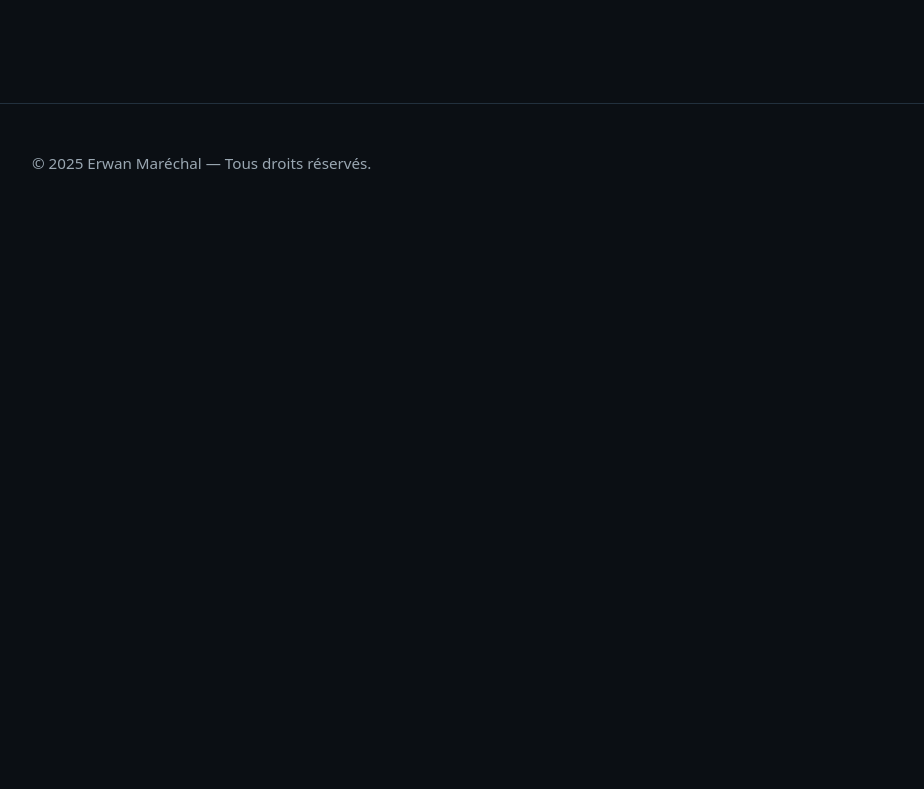
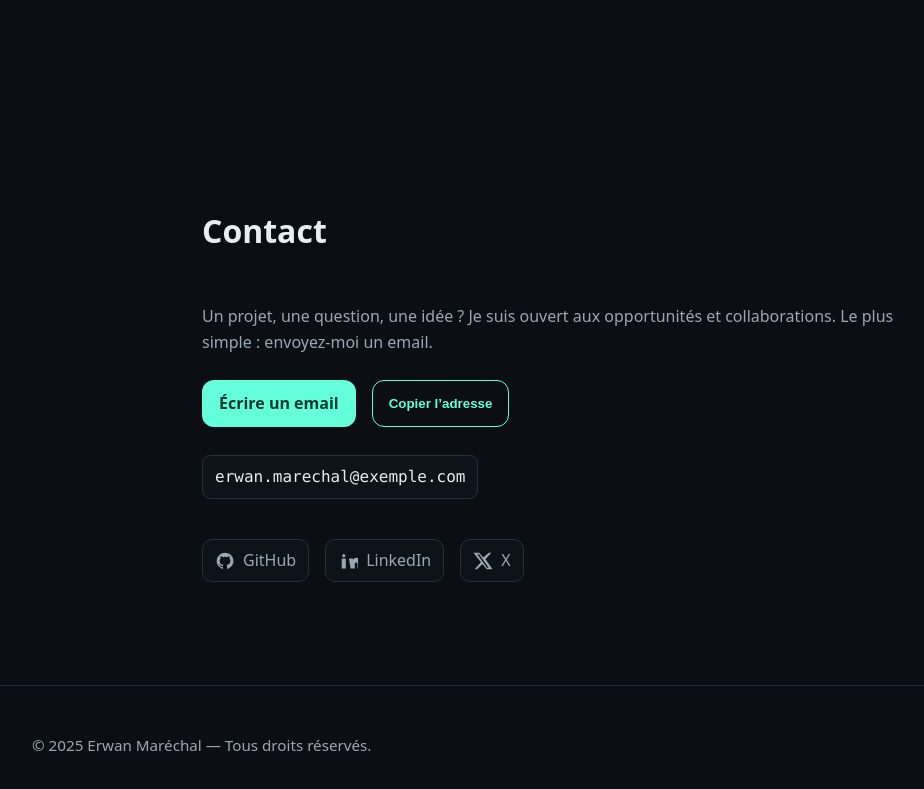
Before and after one commit to Erwan1202/Porfolio_Simple, a Next.js app: page / in a window 1280 px wide. Shown: the part 3215-4004 px from the top of the page, without its empty margins (82-1006 px from the left). Before the commit the page ends 3438 px from the top, so only its background shows below. Built offline with nearby package versions, Linux system fonts and the light colour scheme.

Commit message:
feat: add Contact section with email copy functionality and social links

```diff
--- a/app/page.js
+++ b/app/page.js
@@ -2,6 +2,7 @@ import Hero from './sections/Hero';
 import About from './sections/About';
 import Experience from '@/components/Experience';
 import Projects from '@/components/Projects';
+import Contact from '@/components/Contact';
 export default function Page() {
     return (
         <>
@@ -9,6 +10,7 @@ export default function Page() {
             <About />
             <Experience />
             <Projects />
+            <Contact />
         </>
     );
 }
--- /dev/null
+++ b/components/Contact.js
@@ -0,0 +1,106 @@
+"use client";
+
+import { useState, useMemo } from "react";
+import { links } from "@/data/links";
+
+export default function Contact() {
+  const [copied, setCopied] = useState(false);
+
+  const mailto = useMemo(() => {
+    const params = new URLSearchParams({
+      subject: "Contact — Portfolio",
+      body: "Bonjour Erwan,\n\nJe vous écris à propos de ..."
+    });
+    return `mailto:${links.email}?${params.toString()}`;
+  }, []);
+
+  async function copyEmail() {
+    try {
+      await navigator.clipboard.writeText(links.email);
+      setCopied(true);
+      setTimeout(() => setCopied(false), 1800);
+    } catch {
+      // Fallback
+      const ta = document.createElement("textarea");
+      ta.value = links.email;
+      ta.style.position = "fixed";
+      ta.style.left = "-9999px";
+      document.body.appendChild(ta);
+      ta.select();
+      document.execCommand("copy");
+      document.body.removeChild(ta);
+      setCopied(true);
+      setTimeout(() => setCopied(false), 1800);
+    }
+  }
+
+  return (
+    <section id="contact" className="section contact" aria-labelledby="contact-title">
+      <div className="container contact__inner">
+        <h2 id="contact-title" className="section-title">Contact</h2>
+        <p className="contact__text">
+          Un projet, une question, une idée ? Je suis ouvert aux opportunités et collaborations.
+          Le plus simple&nbsp;: envoyez-moi un email.
+        </p>
+
+        <div className="contact__cta">
+          <a className="btn" href={mailto}>Écrire un email</a>
+          <button className="btn btn--ghost" onClick={copyEmail} aria-live="polite">
+            {copied ? "Copié ✓" : "Copier l’adresse"}
+          </button>
+        </div>
+
+        <div className="contact__email" role="group" aria-label="Adresse email">
+          <code className="contact__email__code">{links.email}</code>
+        </div>
+
+        <ul className="socials" aria-label="Réseaux">
+          {links.github && (
+            <li>
+              <a href={links.github} target="_blank" rel="noopener" className="social">
+                {GitHubIcon()} <span>GitHub</span>
+              </a>
+            </li>
+          )}
+          {links.linkedin && (
+            <li>
+              <a href={links.linkedin} target="_blank" rel="noopener" className="social">
+                {LinkedInIcon()} <span>LinkedIn</span>
+              </a>
+            </li>
+          )}
+          {links.x && (
+            <li>
+              <a href={links.x} target="_blank" rel="noopener" className="social">
+                {XIcon()} <span>X</span>
+              </a>
+            </li>
+          )}
+        </ul>
+      </div>
+    </section>
+  );
+}
+
+/* --- Petites icônes SVG inline (style “feather”) --- */
+function GitHubIcon(){
+  return (
+    <svg width="20" height="20" viewBox="0 0 24 24" aria-hidden="true">
+      <path fill="currentColor" d="M12 2a10 10 0 0 0-3.16 19.49c.5.09.68-.22.68-.48v-1.7c-2.78.6-3.37-1.17-3.37-1.17a2.65 2.65 0 0 0-1.11-1.46c-.91-.63.07-.62.07-.62a2.1 2.1 0 0 1 1.54 1.04 2.14 2.14 0 0 0 2.93.83c.05-.5.27-.96.62-1.31-2.22-.25-4.55-1.11-4.55-4.93a3.86 3.86 0 0 1 1.03-2.69 3.6 3.6 0 0 1 .1-2.66s.84-.27 2.75 1.03a9.47 9.47 0 0 1 5 0c1.91-1.3 2.75-1.03 2.75-1.03.38.84.41 1.79.1 2.66a3.86 3.86 0 0 1 1.03 2.69c0 3.83-2.34 4.68-4.57 4.93.35.3.66.88.66 1.78v2.64c0 .26.18.58.69.48A10 10 0 0 0 12 2z"/>
+    </svg>
+  );
+}
+function LinkedInIcon(){
+  return (
+    <svg width="20" height="20" viewBox="0 0 24 24" aria-hidden="true">
+      <path fill="currentColor" d="M6.94 7.5a1.94 1.94 0 1 1 0-3.88 1.94 1.94 0 0 1 0 3.88zM4.5 8.94h4.87V21H4.5zM13.12 8.94h4.66v1.64h.07c.65-1.16 2.23-2.39 4.58-2.39 4.89 0 5.79 3.22 5.79 7.41V21h-4.87v-4.6c0-1.1-.02-2.52-1.53-2.52-1.53 0-1.77 1.2-1.77 2.44V21h-4.93z"/>
+    </svg>
+  );
+}
+function XIcon(){
+  return (
+    <svg width="20" height="20" viewBox="0 0 24 24" aria-hidden="true">
+      <path fill="currentColor" d="M18.9 2H22l-7.03 8.03L23.5 22h-6.87l-5.38-6.48L5 22H2l7.5-8.56L.5 2h6.98l4.86 5.9L18.9 2zM16.8 20h2.04L7.3 4H5.2l11.6 16z"/>
+    </svg>
+  );
+}
--- /dev/null
+++ b/data/links.js
@@ -0,0 +1,7 @@
+// src/data/links.js
+export const links = {
+  email: "erwan.marechal@exemple.com", // ⇐ remplace par ton email
+  github: "https://github.com/Erwan1202",
+  linkedin: "https://www.linkedin.com/in/erwan-marechal/", // ⇐ remplace
+  x: "https://x.com/" // ⇐ optionnel
+};
--- a/styles/components.css
+++ b/styles/components.css
@@ -247,3 +247,43 @@
   color: var(--brand);
 }
 .ext-link:hover{ background: color-mix(in oklab, var(--brand) 12%, transparent); text-decoration:none; }
+
+
+/* ===== Contact ===== */
+.contact__inner{
+  display:grid; gap: var(--space-4);
+  max-width: 760px;
+}
+.contact__text{
+  color: var(--muted);
+  margin: 0;
+}
+.contact__cta{
+  display:flex; gap: var(--space-3); flex-wrap: wrap;
+}
+
+.contact__email{
+  margin-top: 4px;
+}
+.contact__email__code{
+  padding: 8px 12px;
+  border: 1px solid var(--border);
+  border-radius: 8px;
+  background: color-mix(in oklab, var(--bg-soft) 60%, transparent);
+  display:inline-block;
+  font-family: var(--font-mono);
+  user-select: all;
+}
+
+/* Réseaux */
+.socials{
+  display:flex; gap: 16px; flex-wrap: wrap;
+  list-style: none; margin: var(--space-3) 0 0; padding: 0;
+}
+.social{
+  display:inline-flex; align-items:center; gap: 8px;
+  color: var(--muted); border:1px solid var(--border);
+  border-radius: 10px; padding: 8px 12px;
+  background: color-mix(in oklab, var(--bg-soft) 50%, transparent);
+}
+.social:hover{ color: var(--text); text-decoration: none; }
```
